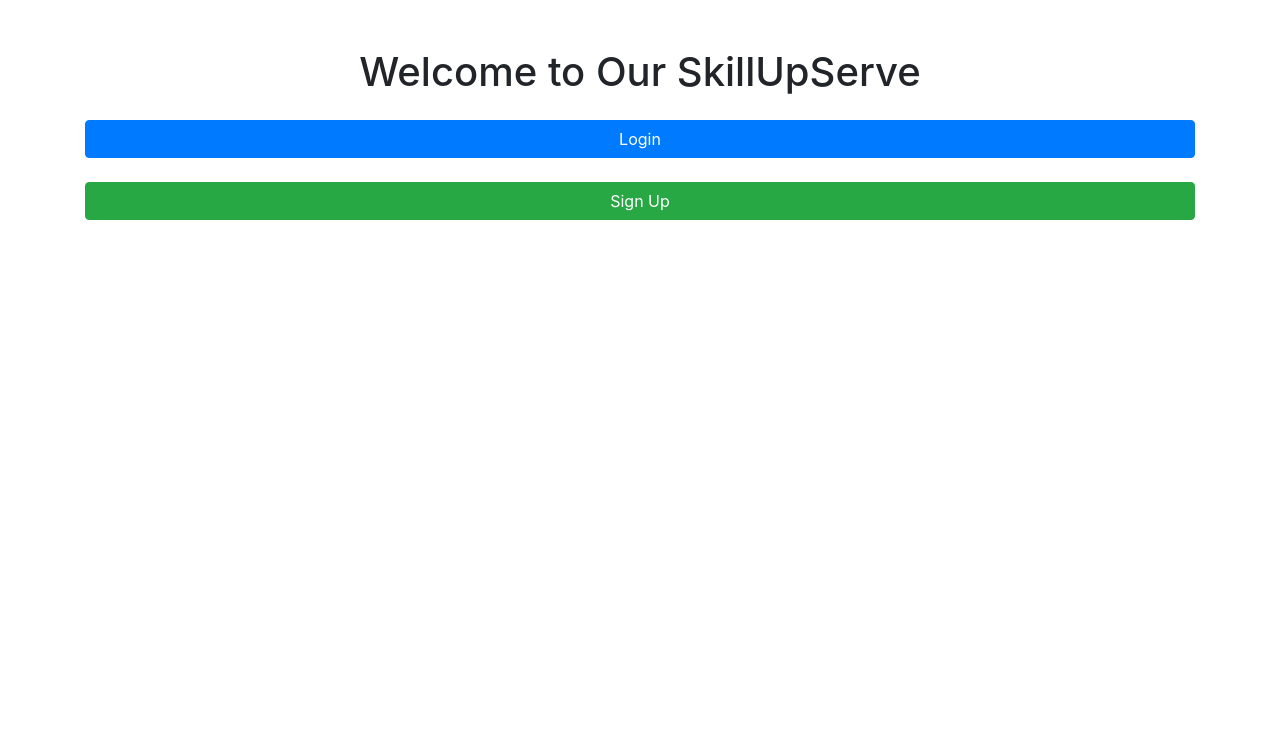
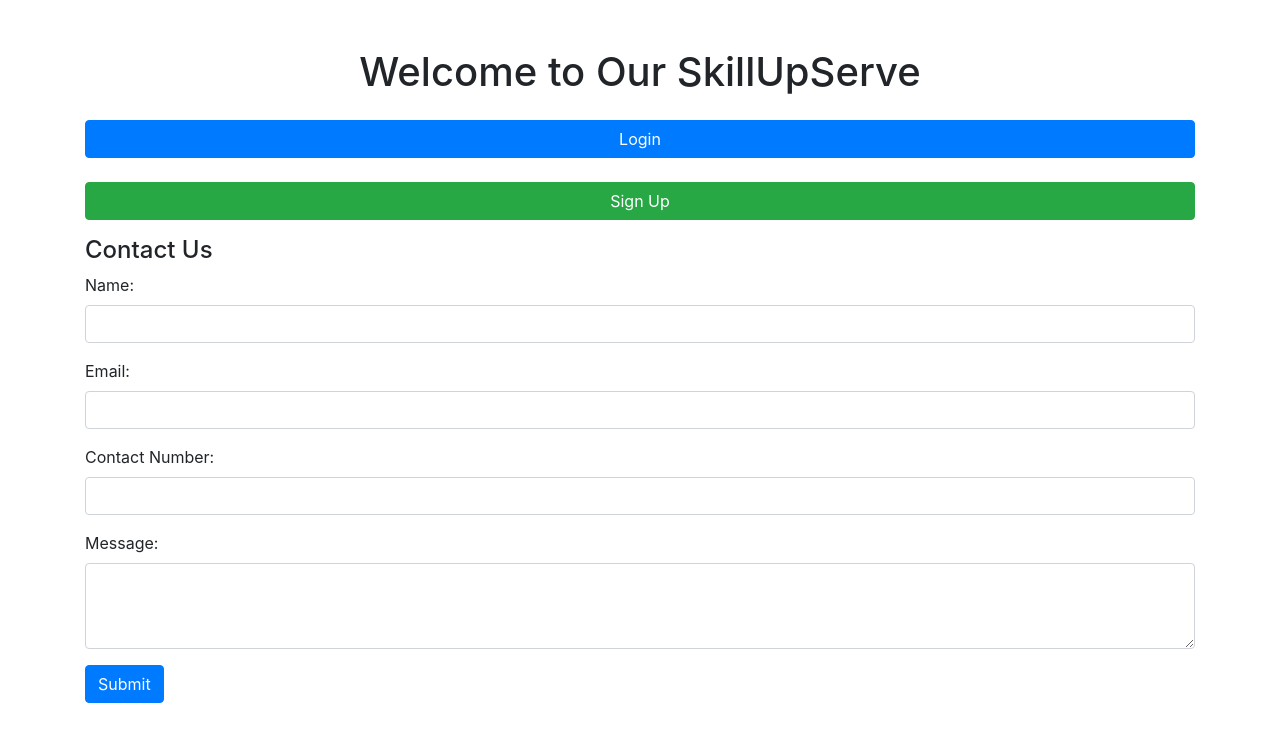
Before and after one commit to bhautikchothani/UserRegisterAndLogin, a Flask app: page / in a window 1280 px wide. Shown: the top 742 px of the page. Run offline with Flask 3, Linux system fonts and the light colour scheme; parts of the project's set-up code (start-up, migrations or seed data) failed here and were passed over; some libraries are stand-ins or nearby versions.

```diff
--- a/app/__init__.py
+++ b/app/__init__.py
@@ -4,6 +4,7 @@ from flask_bcrypt import Bcrypt
 from flask_session import Session
 app  = Flask(__name__)
 from flask_migrate import Migrate
+from flask_mail import Mail
 
 bcrypt =Bcrypt(app)
 
@@ -12,4 +13,5 @@ Session(app)
 
 db = SQLAlchemy(app)
 migrate = Migrate(app,db)
+mail = Mail(app)
 from app import routes, models
--- a/app/routes.py
+++ b/app/routes.py
@@ -1,17 +1,22 @@
 from flask import request, redirect, render_template, flash,session,current_app,url_for
 from app import app, db
-from app.models import Credentials
+from app.models import Credentials,ContactUs
 from flask import after_this_request
 from flask_sqlalchemy import SQLAlchemy
 import secrets
 import os
 from werkzeug.utils import secure_filename
+from flask_mail import Mail,Message,_MailMixin
 
 # ALLOWED_EXTENSIONS = {'png', 'jpg', 'jpeg',}
 ALLOWED_EXTENSIONS = {"png", "jpg", "jpeg"}
 app.config["UPLOAD_FOLDER"] = "app/static/images"
-
-
+app.config['MAIL_SERVER'] = 'smtp.googlemail.com'
+app.config['MAIL_PORT'] = 465
+app.config['MAIL_USE_SSL'] = True
+app.config['MAIL_USERNAME'] = 'bhautikchothani51@gmail.com' ##this mail use to send company mail##
+app.config['MAIL_PASSWORD'] = 'kvbjxoneyugapfof'  # Your email 2 step verfication password generate use it ###
+mail = Mail(app)
 
 # Function to check if a filename has an allowed extension
 def allowed_file(filename):
@@ -136,3 +141,29 @@ def update(id):
         user.update_profile(username, email, mobile,filename)
         return render_template("Profile.html", user_profile=user)
     return render_template("login.html", user_profile=user)
+
+
+@app.route('/contact', methods=['POST'])
+def contact():
+    if request.method == 'POST':
+        name = request.form['name']
+        email = request.form['email']
+        phone = request.form['phone']
+        message = request.form['message']
+
+        # Create a new instance of ContactUs model with the form data
+        new_contact = ContactUs(name=name, email=email, phone=phone, message=message)
+
+        # Add the new contact to the database session and commit changes
+        db.session.add(new_contact)
+        db.session.commit()
+
+
+        # Send email to company
+        _MailMixin.send_message(
+        subject='New Contact Form Submission',
+        sender=email,
+        recipients=['bhautikchothani.sus.com'],  # Company email address
+        body=f'Name: {name}\nEmail: {email}\nPhone: {phone}\nMessage: {message}')
+        return 'Thank you for your message. We will get back to you soon.'
+    return render_template('home.html')
--- a/app/templates/home.html
+++ b/app/templates/home.html
@@ -23,6 +23,32 @@
         </form>
     </div>
 
+    <!-- Contact Us Form -->
+    <footer class="footer mt-auto py-3">
+        <div class="container">
+            <h4>Contact Us</h4>
+            <form action="/contact" method="POST">
+                <div class="form-group">
+                    <label for="name">Name:</label>
+                    <input type="text" class="form-control" id="name" name="name" required>
+                </div>
+                <div class="form-group">
+                    <label for="email">Email:</label>
+                    <input type="email" class="form-control" id="email" name="email" required>
+                </div>
+                <div class="form-group">
+                    <label for="phone">Contact Number:</label>
+                    <input type="tel" class="form-control" id="phone" name="phone" required>
+                </div>
+                <div class="form-group">
+                    <label for="message">Message:</label>
+                    <textarea class="form-control" id="message" name="message" rows="3" required></textarea>
+                </div>
+                <button type="submit" class="btn btn-primary">Submit</button>
+            </form>
+        </div>
+    </footer>
+
     <!-- Bootstrap JS (optional, for certain components) -->
     <!-- <script src="https://stackpath.bootstrapcdn.com/bootstrap/4.5.2/js/bootstrap.min.js"></script> -->
 </body>
```
Also changed, not shown: app/models.py (+8 -0 lines), config.py (line endings or trailing spaces).
